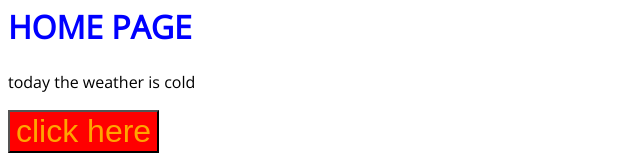
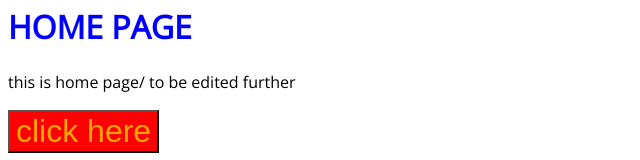
Before and after one commit to vaniadimova/Gatsby-products, a Gatsby site: page / in a window 1280 px wide. Shown: the part 142-302 px from the top of the page, without its empty margins (0-640 px from the left). Built offline with nearby package versions, Linux system fonts and the light colour scheme; Gatsby itself is replaced by a stand-in of ours.

Commit message:
Update index.js

```diff
--- a/src/pages/index.js
+++ b/src/pages/index.js
@@ -8,7 +8,7 @@ export default () => (
   <Layout>
 
   <h1 style={{ color:"blue",textTransform:"uppercase"}}> Home Page</h1>
-  <p>today the weather is cold</p>
+  <p>this is home page/ to be edited further</p>
   <ExampleButton>click here</ExampleButton>
 
   </Layout>
```
